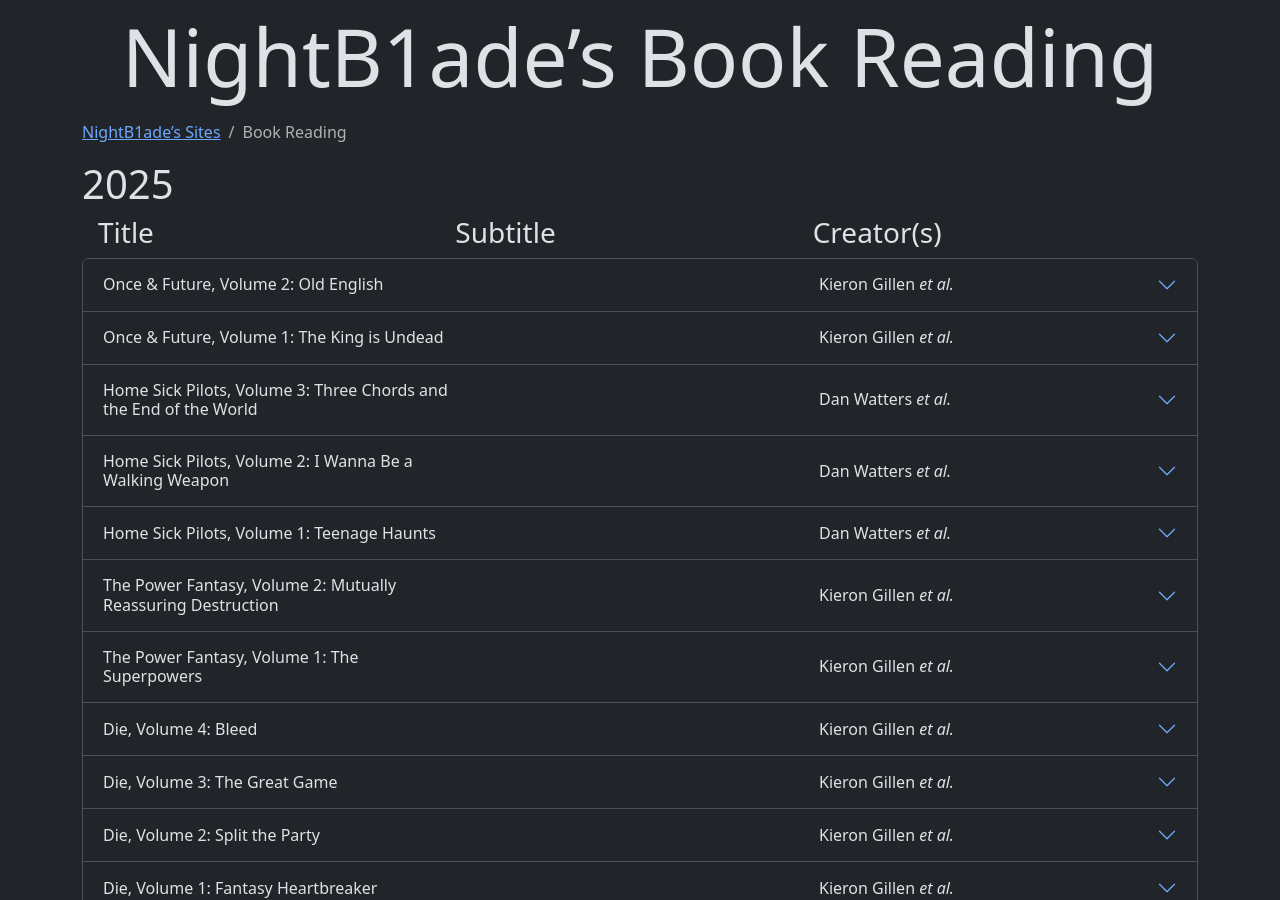
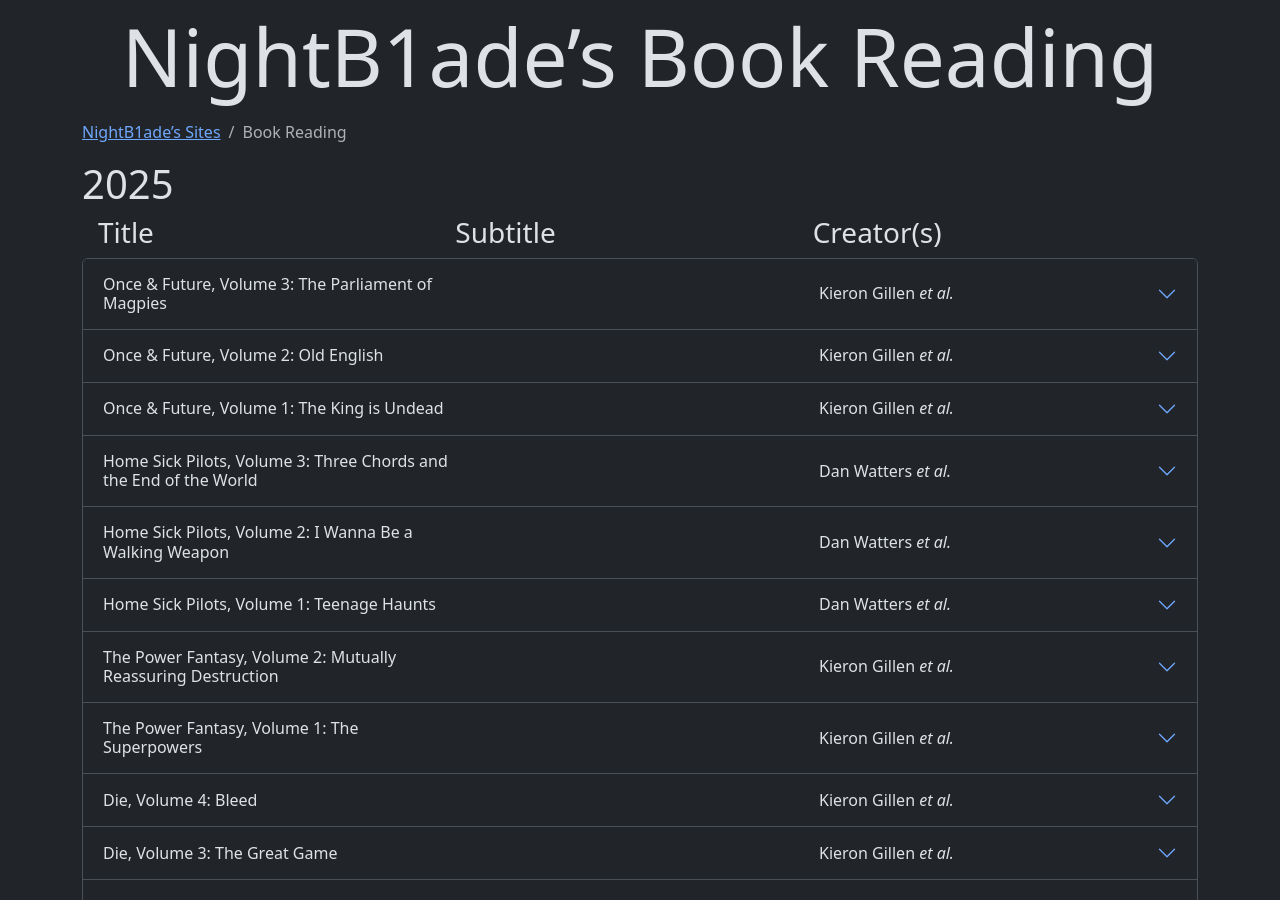
Before and after one commit to NightB1ade/BookReading, a Jekyll site: the page built from index.html, in a window 1280 px wide and 900 px high. Built offline with Jekyll 4.4.1, drawn with Linux system fonts in a browser that asks for light colours.

Commit message:
Once & Future, Volume 3: The Parliament of Magpies: Add

```diff
--- a/_data/ReadingList.json
+++ b/_data/ReadingList.json
@@ -3177,4 +3177,23 @@
 			}
 		]
 	}
+	, {
+		"title": "Once & Future, Volume 3: The Parliament of Magpies"
+		, "creators": [
+			"Kieron Gillen"
+			, "Dan Mora"
+			, "Tamra Bonvillain"
+		]
+		, "numPages": 161
+		, "notes": []
+		, "isbns": [{
+			"isbn": "9781684157037"
+			, "description": "eBook"
+		}]
+		, "progress": [{
+				"date": "2025-11-04"
+				, "page": 161
+			}
+		]
+	}
 ]
```
